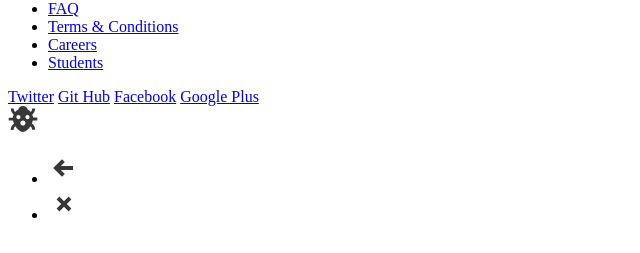
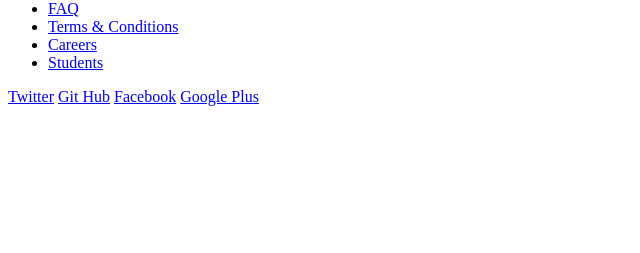
Before and after one commit to muminoff/oh-my-wallet, a Django app: page / in a window 1280 px wide. Shown: the part 547-800 px from the top of the page, without its empty margins (0-640 px from the left). Run offline with Django 3.2, Linux system fonts and the light colour scheme; some libraries are stand-ins or nearby versions.

Commit message:
Remove some parts

```diff
--- a/templates/base.html
+++ b/templates/base.html
@@ -86,56 +86,8 @@
             <a class="cd-google cd-img-replace" href="#0">Google Plus</a>
         </div> <!-- socials -->
     </nav>
-    <div id="cody-info" class="cody-info-bottom">
-        <div class="cody-info-logo">
-            <a href="http://codyhouse.co/">
-                <svg version="1.1" xmlns="http://www.w3.org/2000/svg" xmlns:xlink="http://www.w3.org/1999/xlink" x="0px" y="0px" width="30px" height="26px" viewBox="0 0 34 30" style="enable-background:new 0 0 34 30;" xml:space="preserve">
-                    <style type="text/css">
-                        .cody-info-logo-svg{fill:#383838;}
-                    </style>
-                    <path class="cody-info-logo-svg" d="M33.5,16.7v-3.3h-5c-0.1-1.4-0.3-2.6-0.7-3.7C29.7,8.3,31,5.8,31,3h-3.4c0,1.6-0.6,3-1.5,3.8
-                        c-1-1.2-2.3-2.2-3.8-2.8l0,0c-0.4-2.3-2.6-4-5.3-4s-4.9,1.7-5.3,4c-1.5,0.6-2.8,1.6-3.8,2.8C6.9,5.9,6.3,4.5,6.3,3l0,0H2.9l0,0
-                        c0,2.8,1.3,5.3,3.2,6.8l0,0c-0.4,1.1-0.7,2.3-0.8,3.7H0.5v3.3l0,0h5c0.2,1.2,0.6,2.4,1.1,3.6l0,0c-2.2,1.3-3.8,3.9-3.8,7.2h3.4
-                        c0-2,0.8-3.5,2-4.2l0,0c2.3,3.7,5.6,6.6,8.7,6.6s6.4-3,8.7-6.7c1.1,0.8,1.9,2.4,1.9,4.1v0.1H31c0-3.3-1.5-5.9-3.8-7.2l0,0
-                        c0.5-1.2,0.9-2.4,1.1-3.6C28.3,16.7,33.5,16.7,33.5,16.7z M11.7,15.2c-1.3,0-2.4-1.1-2.4-2.4s1.1-2.4,2.4-2.4s2.4,1.1,2.4,2.4
-                        C14.1,14.1,13,15.2,11.7,15.2z M16.9,22.6c-1.6,0-3-1.3-3-3c0-1.6,1.3-3,3-3c1.6,0,3,1.3,3,3C19.9,21.3,18.6,22.6,16.9,22.6z
-                         M22.2,15.2c-1.3,0-2.4-1.1-2.4-2.4s1.1-2.4,2.4-2.4s2.4,1.1,2.4,2.4C24.6,14.2,23.6,15.2,22.2,15.2z"/>
-                </svg>
-            </a>
-        </div>
-
-        <ul>
-            <li>
-                <a href="http://codyhouse.co/?p=143">
-                    <svg version="1.1" id="cody-info-back-to-article" xmlns="http://www.w3.org/2000/svg" xmlns:xlink="http://www.w3.org/1999/xlink" x="0px" y="0px" width="32px" height="32px" viewBox="0 0 32 32" style="enable-background:new 0 0 32 32;" xml:space="preserve">
-                        <style type="text/css">
-                            .cody-info-buttons-svg{fill:#383838;}
-                        </style>
-                        <polygon class="cody-info-buttons-svg" points="25,14 12.8,14 16.8,10 14,7.2 5.2,16 14,24.8 16.8,22 12.8,18 25,18 "/>
-                    </svg>
-                </a>
-            </li>
-
-            <li>
-                <a href="#0">
-                    <svg version="1.1" id="cody-info-close-banner" xmlns="http://www.w3.org/2000/svg" xmlns:xlink="http://www.w3.org/1999/xlink" x="0px" y="0px" width="32px" height="32px" viewBox="0 0 32 32" style="enable-background:new 0 0 32 32;" xml:space="preserve">
-                        <style type="text/css">
-                            .cody-info-buttons-svg{fill:#383838;}
-                        </style>
-                        <polygon class="cody-info-buttons-svg" points="23.4,11.4 20.6,8.6 16,13.2 11.4,8.6 8.6,11.4 13.2,16 8.6,20.6 11.4,23.4 16,18.8 20.6,23.4
-                            23.4,20.6 18.8,16 "/>
-                    </svg>
-                </a>
-            </li>
-        </ul>
-    </div>
 
     {% compressed_js 'jquery' %}
     {% compressed_js 'main' %}
-<script>
-jQuery('#cody-info ul li').eq(1).on('click', function(){
-    $('#cody-info').hide();
-});
-</script>
 </body>
 </html>
```
